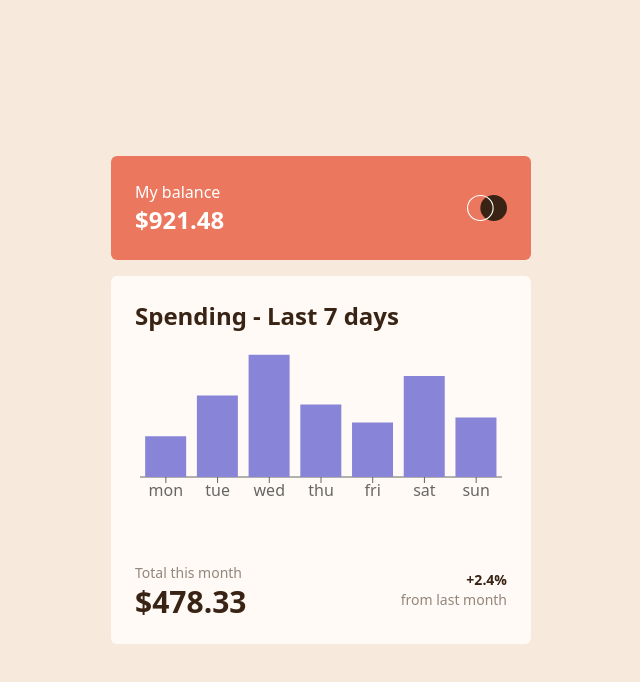
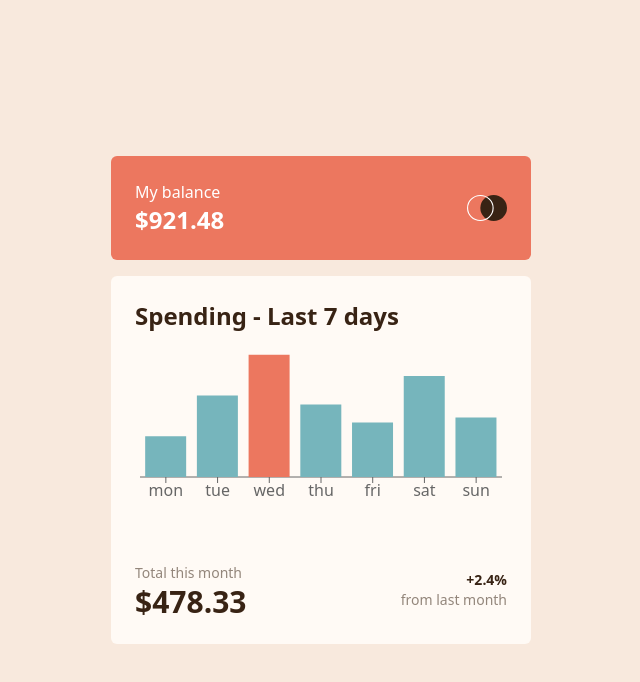
Before and after one commit to radriann21/expenses-charts-component-react, a React (Vite) app: page / in a window 1280 px wide. Shown: the top 682 px of the page, without its empty margins (319-959 px from the left). Built offline with nearby package versions, Linux system fonts and the light colour scheme.

Commit message:
feat: added custom bars with cell component

```diff
--- a/package.json
+++ b/package.json
@@ -5,6 +5,7 @@
   "type": "module",
   "scripts": {
     "dev": "vite",
+    "host": "vite --host",
     "build": "tsc -b && vite build",
     "lint": "eslint .",
     "preview": "vite preview"
--- a/src/components/ChartsComponent.tsx
+++ b/src/components/ChartsComponent.tsx
@@ -1,14 +1,20 @@
-import data from "../data.json"
-import { ResponsiveContainer, BarChart, XAxis, Tooltip, Bar } from "recharts";
+import { ResponsiveContainer, BarChart, XAxis, Tooltip, Bar, Cell } from "recharts";
 import { CustomTooltip } from "./CustomTooltip";
 
-export const ChartsComponent = () => {
+export const ChartsComponent = ({ data, maxAmount }: ChartsComponentProps) => {
   return (
     <ResponsiveContainer height={180}>
       <BarChart data={data}>
         <XAxis dataKey="day" />
         <Tooltip content={<CustomTooltip payload={[]} label={""} active={false} />} />
-        <Bar dataKey="amount" fill="#8884d8" />
+        <Bar dataKey="amount">
+          {data.map((entry, index) => (
+            <Cell
+              key={`cell-${index}`}
+              fill={entry.amount === maxAmount ? "#ec775f" : "#76b5bc"}
+            />
+          ))}
+        </Bar>
       </BarChart>
     </ResponsiveContainer>
   )
--- a/src/components/MainComponent.tsx
+++ b/src/components/MainComponent.tsx
@@ -1,8 +1,12 @@
 import logo from "../assets/icons/logo.svg"
+import data from "../data.json"
 import { ChartsComponent } from "./ChartsComponent"
 import { Divider } from "./Divider"
 
 export const MainComponent = () => {
+
+  const maxAmount = Math.max(...data.map((entry: DataProps) => entry.amount));
+
   return (
     <article className="w-full md:w-[420px] h-fit flex flex-col">
       <section className="w-full bg-primary-soft-red flex justify-between items-center p-6 rounded-md">
@@ -15,7 +19,7 @@ export const MainComponent = () => {
 
       <section className="mt-4 p-6 rounded-md bg-neutral-very-pale-orange">
         <h1 className="font-bold text-lg sm:text-2xl text-neutral-dark-brown">Spending - Last 7 days</h1>
-        <ChartsComponent />
+        <ChartsComponent data={data} maxAmount={maxAmount} />
         <Divider />
         <section className="flex items-center justify-between">
           <div>
--- a/src/types/types.d.ts
+++ b/src/types/types.d.ts
@@ -10,3 +10,11 @@ type CustomTooltipProps = {
   label: string | number;
   active: boolean;
 }
+
+type ChartsComponentProps = {
+  data: {
+    day: string;
+    amount: number;
+  }[],
+  maxAmount: number;
+}
```
